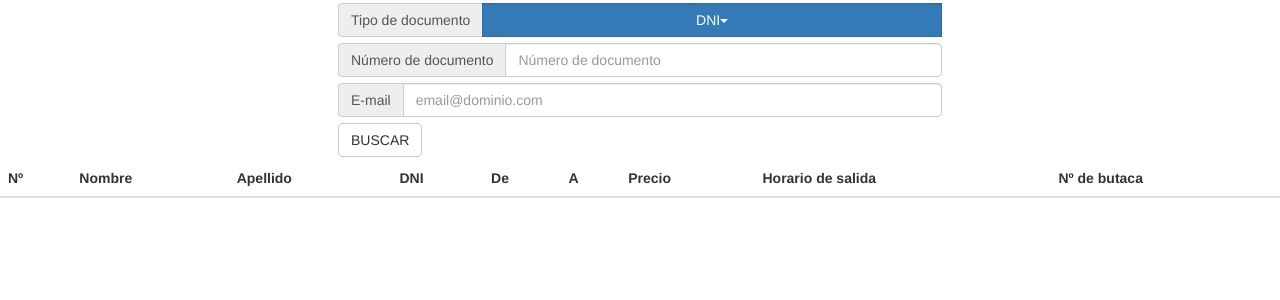
After one commit to Gundwane/busweb, a PHP site: page /ticket.html in a window 1280 px wide. The commit adds this page. Shown: the top 300 px of the page. Run offline with PHP 8.4, Linux system fonts and the light colour scheme; lists and menus that the app fills with data are empty.

```diff
--- a/public_html/acciones.php
+++ b/public_html/acciones.php
@@ -57,6 +57,10 @@ switch ($accion){
         $resultado = $querys->insertTicket();
         break;
 
+    case 'getTicket':
+        $resultado = $querys->getTicket();
+        break;
+
     default:
         $resultado = "No se encontró la accion";
 }
--- /dev/null
+++ b/public_html/css/ticket.css
@@ -0,0 +1,3 @@
+.input-group{
+  padding: 3px;
+}
--- a/public_html/datosPasajero.html
+++ b/public_html/datosPasajero.html
@@ -33,7 +33,6 @@
     <div class="col-lg-8">
       <div id=divIda>
         <div class="well">
-          <div>
           <h3>Resumen del tramo de ida</h3>
           <label for="origen">Ciudad de origen:</label><span id="origenI"> </span>
           <label for="fechahora">Fecha de salida:</label><span id="fechahoraI"> </span>
@@ -50,7 +49,6 @@
 
             </tbody>
           </table>
-          </div>
 
           <div id="formDivIda" class="">
             <form id="formIda" class="form-inline" method="post">
--- a/public_html/js/datosIniciales.js
+++ b/public_html/js/datosIniciales.js
@@ -30,6 +30,10 @@ $(function () {
     };
 
     $('#spanUser').append(usuario+'!');
+
+    $('#btnImprimir').click(function(){
+      window.location.replace('ticket.html');
+    })
 
     $("#datepickerOrigen").on("click", function () {                            //Remover clases de inputs
         $(this).removeClass("redBorder");                                       //El Dropdown se pone en rojo cuando hay un error
--- a/public_html/js/datosPasajero.js
+++ b/public_html/js/datosPasajero.js
@@ -9,8 +9,8 @@ $(function(){
   var html;
   var objDatosIda = {};
   var objDatosVuelta = {};
+
   if (fechaVuelta !== null) {
-    console.log('I should not be here. But I am aniway, because i dont fuckin care about that null shit');
     $('#divVuelta').css('display', 'block');
     var horaVuelta = localStorage.getItem('horaVuelta');
 
@@ -41,7 +41,6 @@ $(function(){
     e.preventDefault();
     if ($('#btnDrpNac1').text() == 'Seleccione ') {
       $('#btnDrpNac1').focus();
-      //$('[data-toggle="popover"]').popover('show');
       return;
     }
 
@@ -90,6 +89,7 @@ $(function(){
   });
 
   $.each(array, function(index, value) {
+    console.log('I: '+index+' V:'+value);
     html = '<tr>' +
             '<td><span>' + index + '</span></td>' +
             '<td><span>' + value[0] + '</span></td>' +
--- a/public_html/js/pago.js
+++ b/public_html/js/pago.js
@@ -10,6 +10,10 @@ $(function(){
 
   $('.dropdown-menu a').click(function(){
     $(this).closest('.dropdown').find('.btn').html($(this).text());
+  });
+
+  $('.dropdown-menu a').click(function(){
+    $(this).closest('.dropup').find('.btn').html($(this).text());
   });
 
   $('#backButton').click(function(){
@@ -105,7 +109,7 @@ $(function(){
       method: 'POST',
       data: {idPasajero: idPasajero, idTitular: idTitular, idTramo: idTramo, fechaSalida: fechaIda, butaca: butaca},
       success: function(data){
-        console.log('Yeah');
+        window.location.replace('ticket.html');
       },
       error: function(){
         console.log('Error');
--- /dev/null
+++ b/public_html/js/ticket.js
@@ -0,0 +1,42 @@
+$(function(){
+  $('#btnBuscar').click(function(){
+    var url = 'acciones.php?accion=getTicket';
+    var dni = $('#btnDni').text();
+    var numeroDni = $('#txtNumero').val();
+    var email = $('#txtEmail').val();
+
+    $.ajax({
+      url: url,
+      method: 'POST',
+      dataType: 'JSON',
+      data: {numeroDni: numeroDni, email: email},
+      success: function(data){
+        mostrarTicket(data);
+      },
+      error: function(){
+        console.log('Error gettin da tickets');
+      }
+    })
+  });
+
+  mostrarTicket = function(data){
+    $('#tbody').empty();
+    var id = 0, html = '';
+    $.each(data, function(index, value){
+      id++;
+      html += "<tr>" +
+              "<td>"+ id +"</td>" +
+              "<td>"+ value.pnombre +"</td>" +
+              "<td>"+ value.apellido +"</td>" +
+              "<td>"+ value.dni +"</td>" +
+              "<td>"+ value.conombre +"</td>" +
+              "<td>"+ value.cdnombre +"</td>" +
+              "<td>"+ value.precio +"</td>" +
+              "<td>"+ value.horarioSalida +"</td>" +
+              "<td>"+ value.numeroButaca +"</td>" +
+              "</tr>";
+    });
+
+    $('#tbody').append(html);
+  }
+})
--- a/public_html/pago.html
+++ b/public_html/pago.html
@@ -106,7 +106,7 @@
             <div class="input-group">
               <label class="input-group-addon">E-mail</label><input id="txtEmail" type="email" class="form-control" pattern="[a-z0-9._%+-]+@[a-z0-9.-]+\.[a-z]{2,63}$" placeholder="email@dominio.com" required>
             </div>
-            <div class="dropdown input-group">
+            <div class="dropup input-group">
              <label class="input-group-addon">Nacionalidad</label>
              <button id="btnDrpNac" data-trigger="focus" data-content="Elige una nacionalidad" class="btn btn-primary dropdown-toggle form-control" type="button" data-toggle="dropdown">Seleccione <span class="caret"></span></button>
              <ul class="dropdown-menu">
--- /dev/null
+++ b/public_html/ticket.html
@@ -0,0 +1,61 @@
+<!DOCTYPE html>
+<html>
+  <head>
+    <meta charset="utf-8">
+    <meta http-equiv="X-UA-Compatible" content="IE=edge">
+    <meta name="viewport" content="width=device-width, initial-scale=1">
+    <link href="css/bootstrap.min.css" rel="stylesheet">
+    <link href="css/ticket.css" rel="stylesheet">
+    <title>Imprima su ticket</title>
+  </head>
+  <body>
+      <div class="col-lg-3"></div>
+      <div class="col-lg-6">
+        <div class="dropdown input-group">
+          <label class="input-group-addon">Tipo de documento</label>
+          <button id="btnDni" class="btn btn-primary dropdown-toggle form-control" type="button" data-toggle="dropdown">DNI<span class="caret"></span></button>
+          <ul class="dropdown-menu">
+            <li><a>DNI</a></li>
+            <li><a>Pasaporte</a></li>
+            <li><a>CDI</a></li>
+            <li><a>LE</a></li>
+          </ul>
+        </div>
+        <div class="input-group">
+          <label class="input-group-addon">Número de documento</label>
+          <input id="txtNumero" type="text" class="form-control" pattern="[0-9]*" placeholder="Número de documento" maxlength="8" required>
+        </div>
+        <div class="input-group">
+          <label class="input-group-addon">E-mail</label>
+          <input id="txtEmail" type="email" class="form-control" pattern="[a-z0-9._%+-]+@[a-z0-9.-]+\.[a-z]{2,63}$" placeholder="email@dominio.com" required>
+        </div>
+        <div class="input-group">
+          <button type="button" class="btn btn-default" id="btnBuscar">BUSCAR</button>
+        </div>
+      </div>
+      <div class="">
+        <table class="table table-responsive table-striped">
+          <thead>
+            <tr>
+              <th>Nº</th>
+              <th>Nombre</th>
+              <th>Apellido</th>
+              <th>DNI</th>
+              <th>De</th>
+              <th>A</th>
+              <th>Precio</th>
+              <th>Horario de salida</th>
+              <th>Nº de butaca</th>
+            </tr>
+          </thead>
+          <tbody id="tbody">
+
+          </tbody>
+        </table>
+      </div>
+      <div class="col-lg-3"></div>
+  <script src="js/jquery-1.11.2.min.js"></script>
+  <script src="js/bootstrap.min.js"></script>
+  <script src="js/ticket.js"></script>
+  </body>
+</html>
```
Also changed, not shown: public_html/Querys.php (+52 -17 lines), public_html/js/condicionesComerciales.js (+9 -10 lines), public_html/js/seleccionButacas.js (+27 -2 lines). Lines whose indentation alone changed are shown as unchanged.
